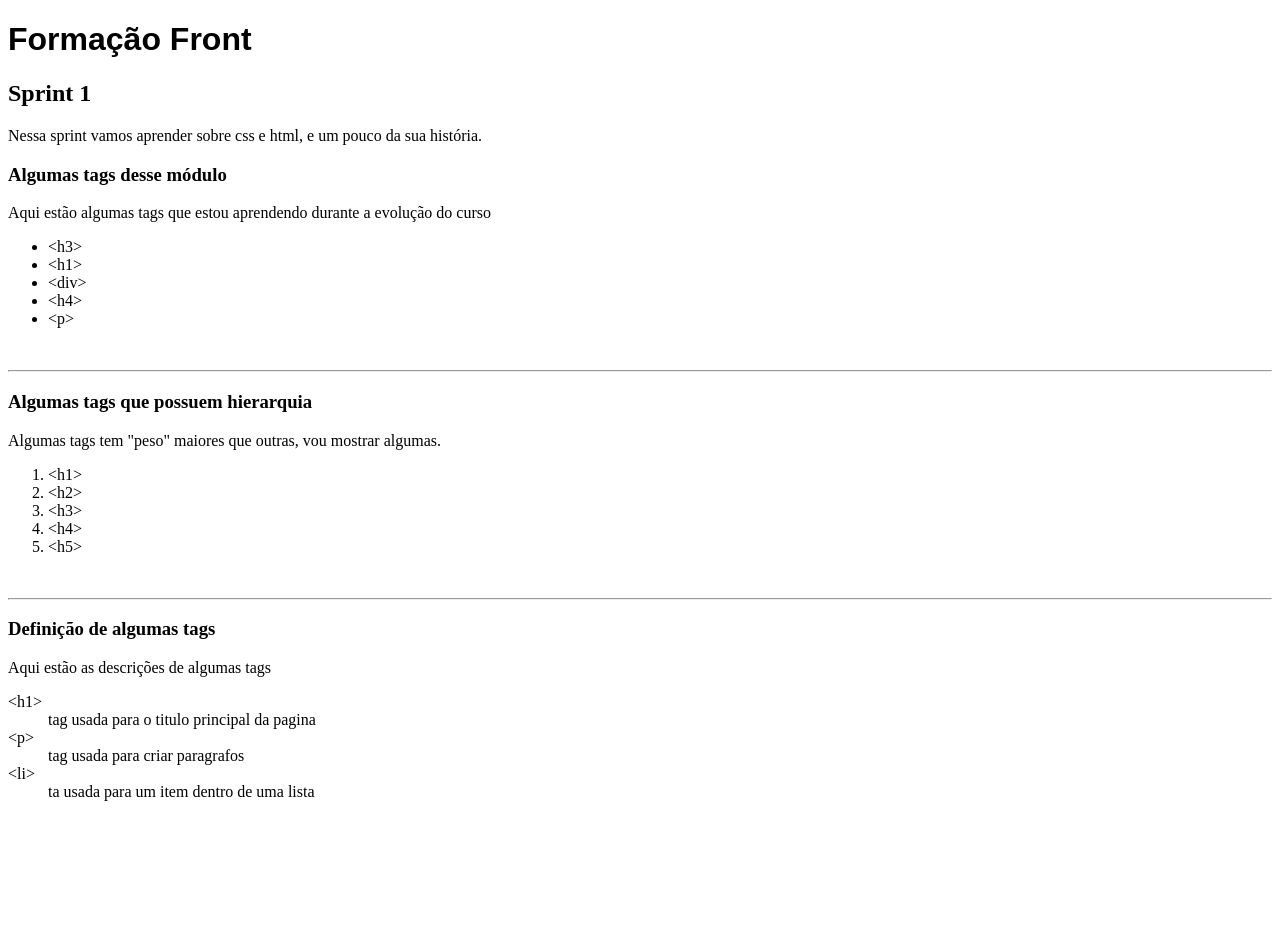
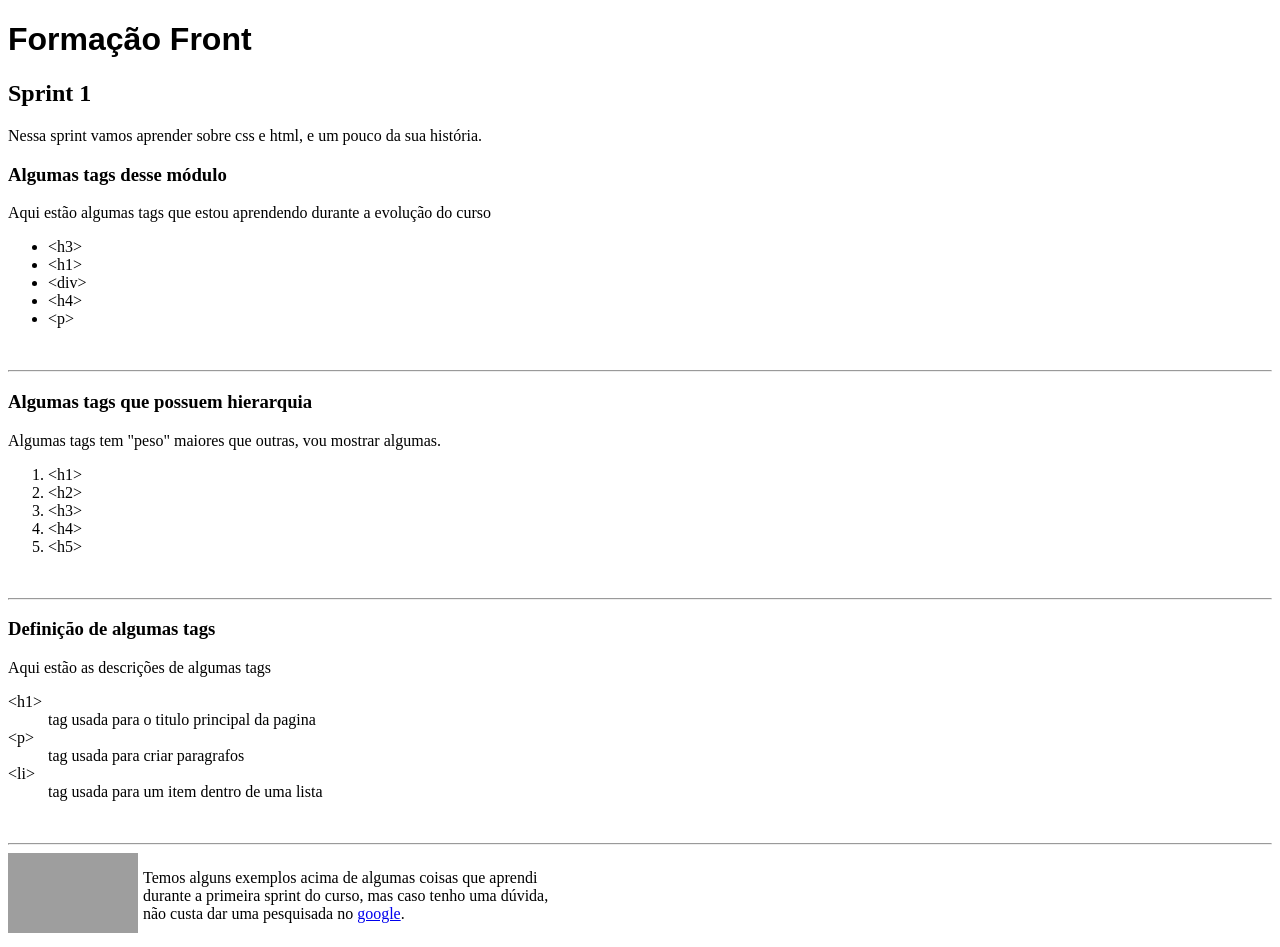
Before and after one commit to lucastsutsumi/formacao-front-BRQ, a plain HTML site: page exercicios.html in a window 1280 px wide. Before the commit the page ends 817 px from the top, so only its background shows below. Drawn offline with Linux system fonts and the light colour scheme; grey boxes are pictures that could not be loaded.

Commit message:
add image and link

```diff
--- a/exercicios.html
+++ b/exercicios.html
@@ -66,8 +66,26 @@
           <dt>&ltp&gt</dt>
           <dd>tag usada para criar paragrafos</dd>
           <dt>&ltli&gt</dt>
-          <dd>ta usada para um item dentro de uma lista</dd>
+          <dd>tag usada para um item dentro de uma lista</dd>
         </dl>
+      </div>
+
+      <br />
+      <hr />
+
+      <div style="display: flex">
+        <img
+          src="https://about.google/assets-products/img/glue-google-color-logo.svg"
+          alt="google"
+          width="130"
+          height="80"
+        />
+
+        <p style="margin-left: 5px;">
+          Temos alguns exemplos acima de algumas coisas que aprendi <br />
+          durante a primeira sprint do curso, mas caso tenho uma dúvida, <br />
+          não custa dar uma pesquisada no <a href="https://google.com">google</a>.
+        </p>
       </div>
     </main>
   </body>
```
